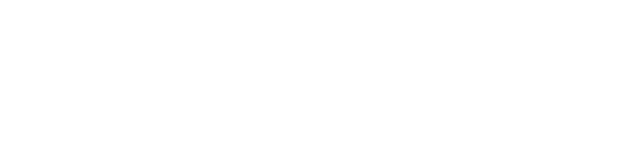
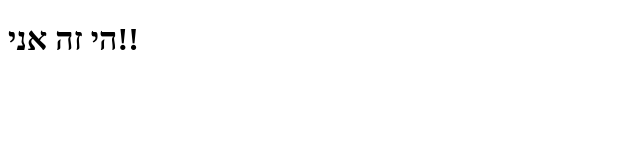
Before and after one commit to yy2563/test, a plain HTML site: page index.html in a window 1280 px wide. Shown: the whole page, without its empty margins (0-640 px from the left). Drawn offline with Linux system fonts and the light colour scheme.

Commit message:
Update without conflict

```diff
--- a/index.html
+++ b/index.html
@@ -4,6 +4,7 @@
     <meta charset="UTF-8">
     <meta name="viewport" content="width=device-width, initial-scale=1.0">
     <title>Document</title>
+    <h1>הי זה אני!!</h1>
 </head>
 <body>
 
```
